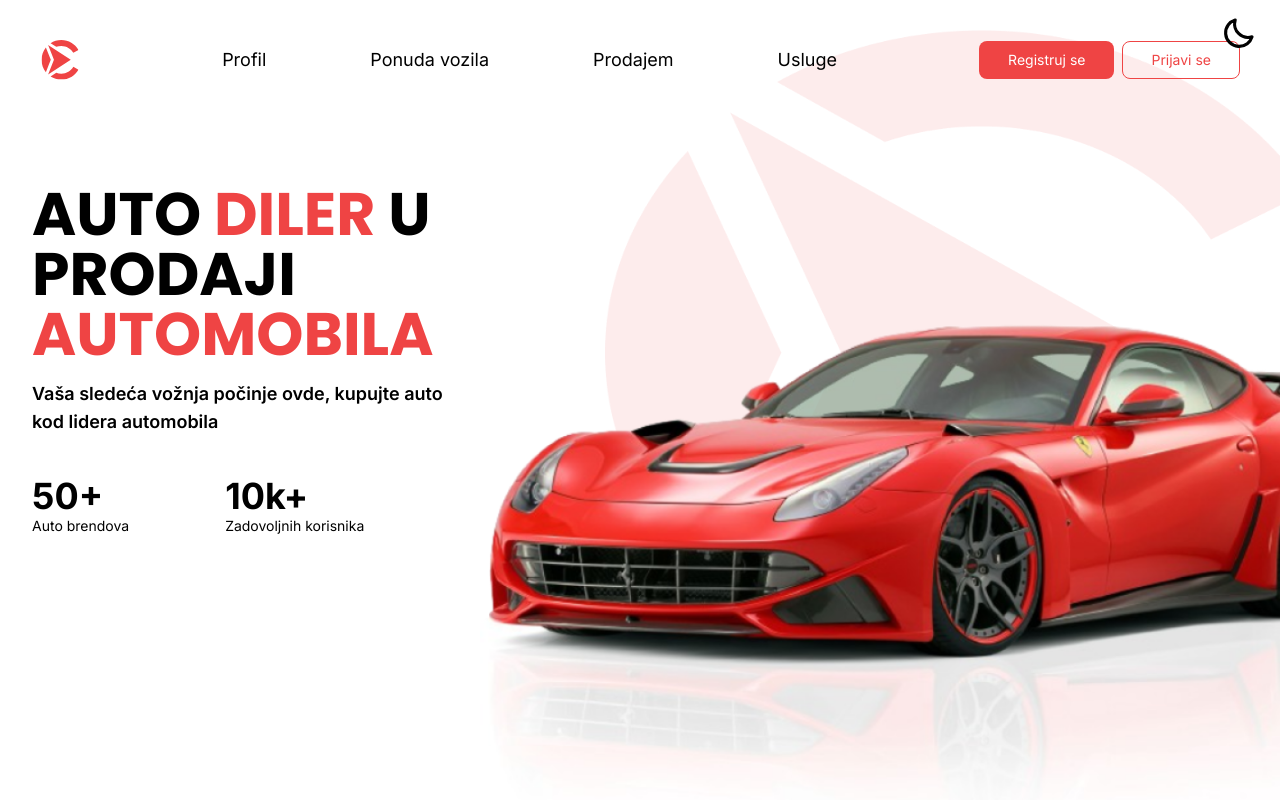
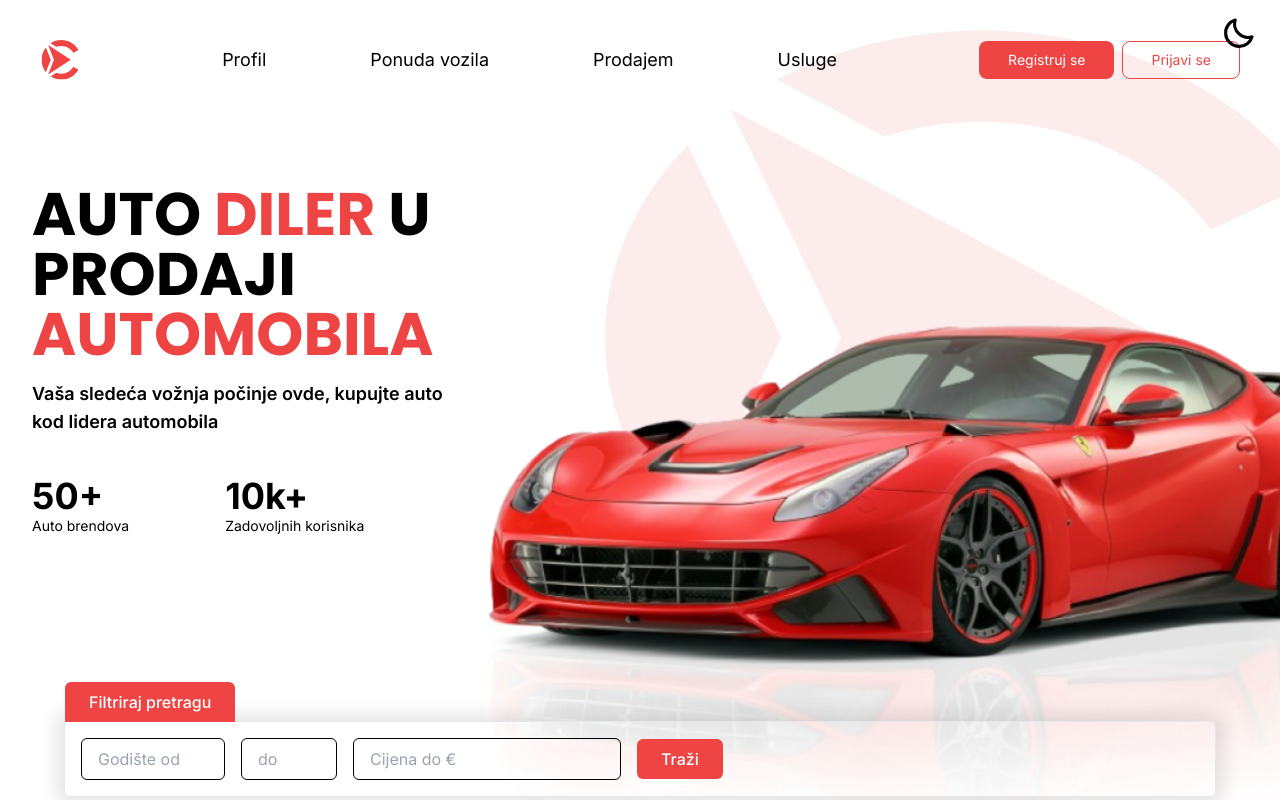
Before and after one commit to JEKO10/auto-diler-klon, a React (Vite) app in the folder React/: page / in a window 1280 px wide. Shown: the top 800 px of the page. Built offline with nearby package versions, Linux system fonts and the light colour scheme; no server answers.

Commit message:
FilterForm fix

```diff
--- a/React/src/components/filter/FilterForm.jsx
+++ b/React/src/components/filter/FilterForm.jsx
@@ -1,5 +1,6 @@
 import FilterField from "./FilterField";
 import useVehicleOptions from "../../utils/useVehicleOptions";
+import { useNavigate } from "react-router-dom";
 
 const FilterForm = ({ isHome, filters, setFilters, onSubmitFilters }) => {
   const {
@@ -10,6 +11,7 @@ const FilterForm = ({ isHome, filters, setFilters, onSubmitFilters }) => {
     uniqueCountries,
     allEquipments,
   } = useVehicleOptions();
+  const navigate = useNavigate();
 
   const handleChange = (e) => {
     const { name, value } = e.target;
@@ -25,7 +27,12 @@ const FilterForm = ({ isHome, filters, setFilters, onSubmitFilters }) => {
 
   const handleSubmit = (e) => {
     e.preventDefault();
+    if (isHome) {
+      const queryString = new URLSearchParams(filters).toString();
+      navigate(`/all?${queryString}`);
+    } else {
       onSubmitFilters(filters);
+    }
   };
 
   return (
@@ -43,6 +50,8 @@ const FilterForm = ({ isHome, filters, setFilters, onSubmitFilters }) => {
         onSubmit={handleSubmit}
         className="flex flex-col flex-wrap md:flex-row items-center gap-4"
       >
+        {/* {!isHome && (
+          <>
             <FilterField
               name="vehicleType"
               placeholder="Vrsta vozila"
@@ -80,13 +89,13 @@ const FilterForm = ({ isHome, filters, setFilters, onSubmitFilters }) => {
               value={filters.fuel}
               handleChange={handleChange}
             />
-        {/* <FilterField
+            <FilterField
           name="equipmentCategory"
           placeholder="Kategorija opreme"
           vehicleOptions={vehicleOptions.equipmentCategoriesWithEquipments}
           value={filters.equipmentCategory}
           handleChange={handleChange}
-        /> */}
+          />
             <FilterField
               name="equipment"
               placeholder="Oprema"
@@ -122,6 +131,8 @@ const FilterForm = ({ isHome, filters, setFilters, onSubmitFilters }) => {
               value={filters.location}
               handleChange={handleChange}
             />
+          </>
+        )} */}
         <div>
           <input
             type="number"
--- a/React/src/pages/allVehicles/index.jsx
+++ b/React/src/pages/allVehicles/index.jsx
@@ -2,6 +2,7 @@ import FilterForm from "../../components/filter/FilterForm";
 import CarListing from "../../components/car/CarListing";
 import { useEffect, useState } from "react";
 import { useVehicleContext } from "../../contexts/VehicleContext";
+import { useLocation } from "react-router-dom";
 
 const AllVehicles = () => {
   const { allCars, isLoading } = useVehicleContext();
@@ -22,6 +23,7 @@ const AllVehicles = () => {
     toYear: "",
   });
   const [filteredCars, setFilteredCars] = useState([]);
+  const location = useLocation();
 
   const handleFilterSubmit = (appliedFilters) => {
     const result = allCars.filter((car) => {
@@ -55,6 +57,18 @@ const AllVehicles = () => {
     setFilteredCars(allCars);
   }, [allCars]);
 
+  useEffect(() => {
+    const params = new URLSearchParams(location.search);
+    const updatedFilters = { ...filters };
+
+    for (let [key, value] of params.entries()) {
+      updatedFilters[key] = value;
+    }
+
+    setFilters(updatedFilters);
+    handleFilterSubmit(updatedFilters);
+  }, [location]);
+
   return (
     <section>
       <FilterForm
--- a/React/src/pages/home/components/AutoShop.jsx
+++ b/React/src/pages/home/components/AutoShop.jsx
@@ -14,7 +14,7 @@ const AutoShop = () => {
         </div>
         <div className="flex flex-col sm:flex-row px-5 sm:px-0 [&>a]:w-full [&>a]:sm:w-auto">
           <Link
-            to="/cars"
+            to="/all"
             className="bg-red-500 text-white text-md mr-5 mb-5 sm:mb-0 py-2 px-7 border border-transparent rounded-lg transition hover:bg-transparent hover:text-red-500 hover:border hover:border-red-500"
           >
             Vidi ponude
--- a/React/src/pages/home/index.jsx
+++ b/React/src/pages/home/index.jsx
@@ -4,17 +4,28 @@ import PlatformNumbers from "./components/PlatformNumbers";
 import CarListing from "../../components/car/CarListing";
 import Navbar from "../../components/Navbar";
 import { useVehicleContext } from "../../contexts/VehicleContext";
+import FilterForm from "../../components/filter/FilterForm";
+import { useState } from "react";
 
 const Home = () => {
   const { allCars, isLoading } = useVehicleContext();
+  const [filters, setFilters] = useState({
+    price: "",
+    fromYear: "",
+    toYear: "",
+  });
+  const latestCars = allCars
+    .slice()
+    .sort((a, b) => b.id - a.id)
+    .slice(0, 4);
 
   return (
     <div className="home">
       <Navbar />
       <HeroSection />
-      {/* <FilterForm isHome={true} /> */}
+      <FilterForm isHome={true} filters={filters} setFilters={setFilters} />
       <CarListing
-        carData={allCars}
+        carData={latestCars}
         isLoading={isLoading}
         title={"Najnoviji oglasi"}
       />
```
Lines whose indentation alone changed are shown as unchanged.
